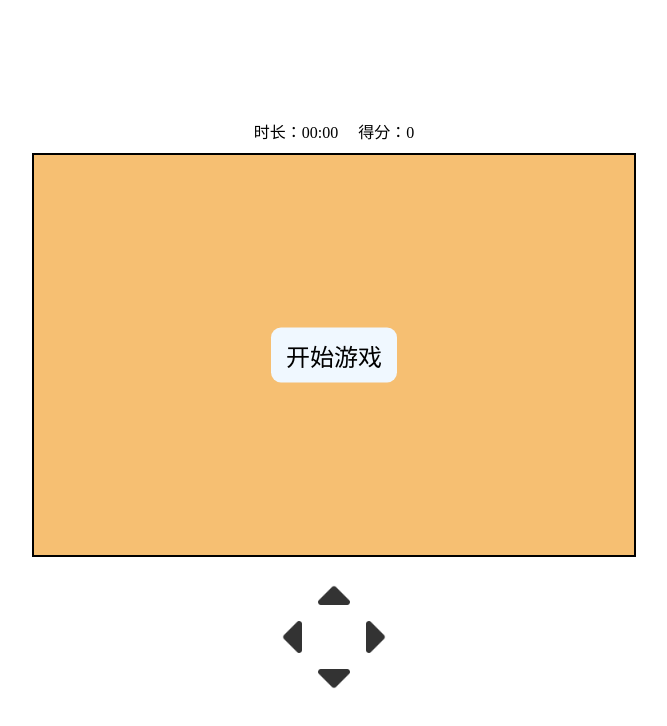
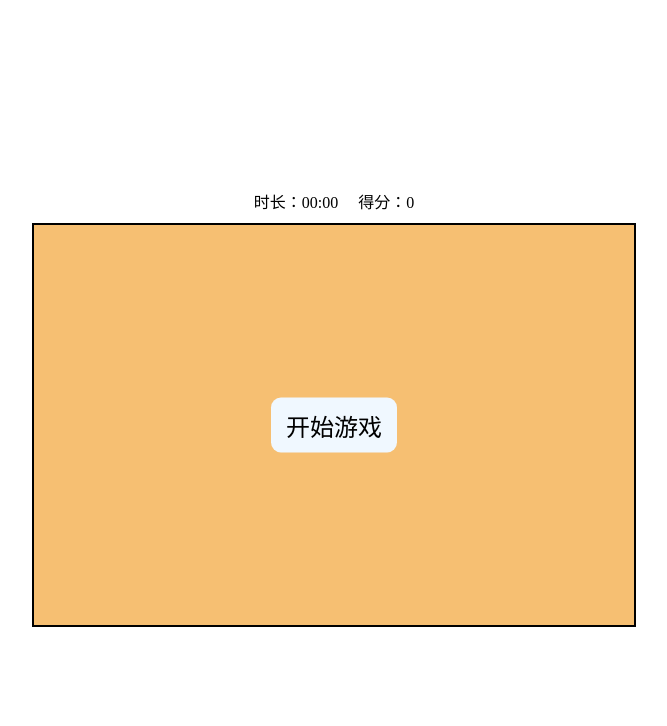
Before and after one commit to asbstty/asbstty.github.io, a website: page snake/index.html in a window 1280 px wide. Shown: the whole page, without its empty margins (314-981 px from the left). Drawn offline with Linux system fonts and the light colour scheme.

Commit message:
隐藏下方操作栏

```diff
--- a/snake/snake.css
+++ b/snake/snake.css
@@ -44,7 +44,7 @@ head,body{
   width: 120px;
   height: 120px;
   position: relative;
-  display: 'none';
+  display: none;
 }
 .arrow {
   position: absolute;
```
